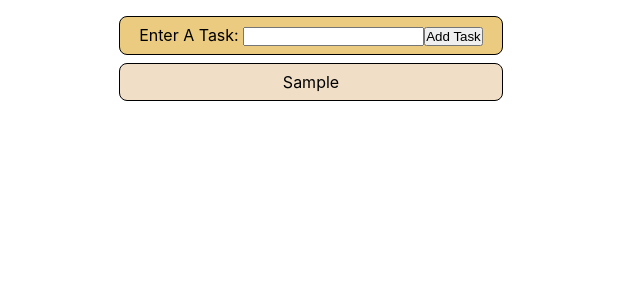
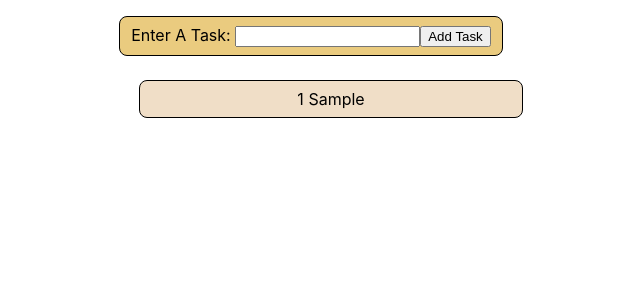
Before and after one commit to SalamanderCtesiphon/imputs-lists-react, a React (Create React App) app: page / in a window 1280 px wide. Both pictures are taken after typing "Sample" into the empty fields and a click on the button "Add Task". Shown: the top 300 px of the page, without its empty margins (329-969 px from the left). Built offline with nearby package versions, Linux system fonts and the light colour scheme.

Commit message:
added a list number state to the class that renders list numbers for each item in the list

```diff
--- a/src/App.css
+++ b/src/App.css
@@ -1,6 +1,4 @@
 * {
-  margin: 0px;
-  padding: 0px;
   box-sizing: border-box;
 }
 
--- a/src/App.js
+++ b/src/App.js
@@ -10,6 +10,7 @@ class App extends Component {
     this.state = {
       task: {
         text: '',
+        listNumber: 1,
         id: uniqid()
       },
       tasks: [],
@@ -23,6 +24,7 @@ class App extends Component {
       task: {
         text: e.target.value,
         id: this.state.task.id,
+        listNumber: this.state.task.listNumber,
       }
     });
   };
@@ -33,6 +35,7 @@ class App extends Component {
       tasks: this.state.tasks.concat(this.state.task),
       task: {
         text: '',
+        listNumber: this.state.task.listNumber + 1,
         id: uniqid()
       },
     })
--- a/src/components/Overview.js
+++ b/src/components/Overview.js
@@ -6,7 +6,7 @@ const Overview = (props) => {
   return (
     <ul>
       {tasks.map((task) => {
-        return <li key={task.id}>{task.text}</li>;
+        return <li key={task.id}>{task.listNumber} {task.text}</li>;
       })}
     </ul>
   );
```
